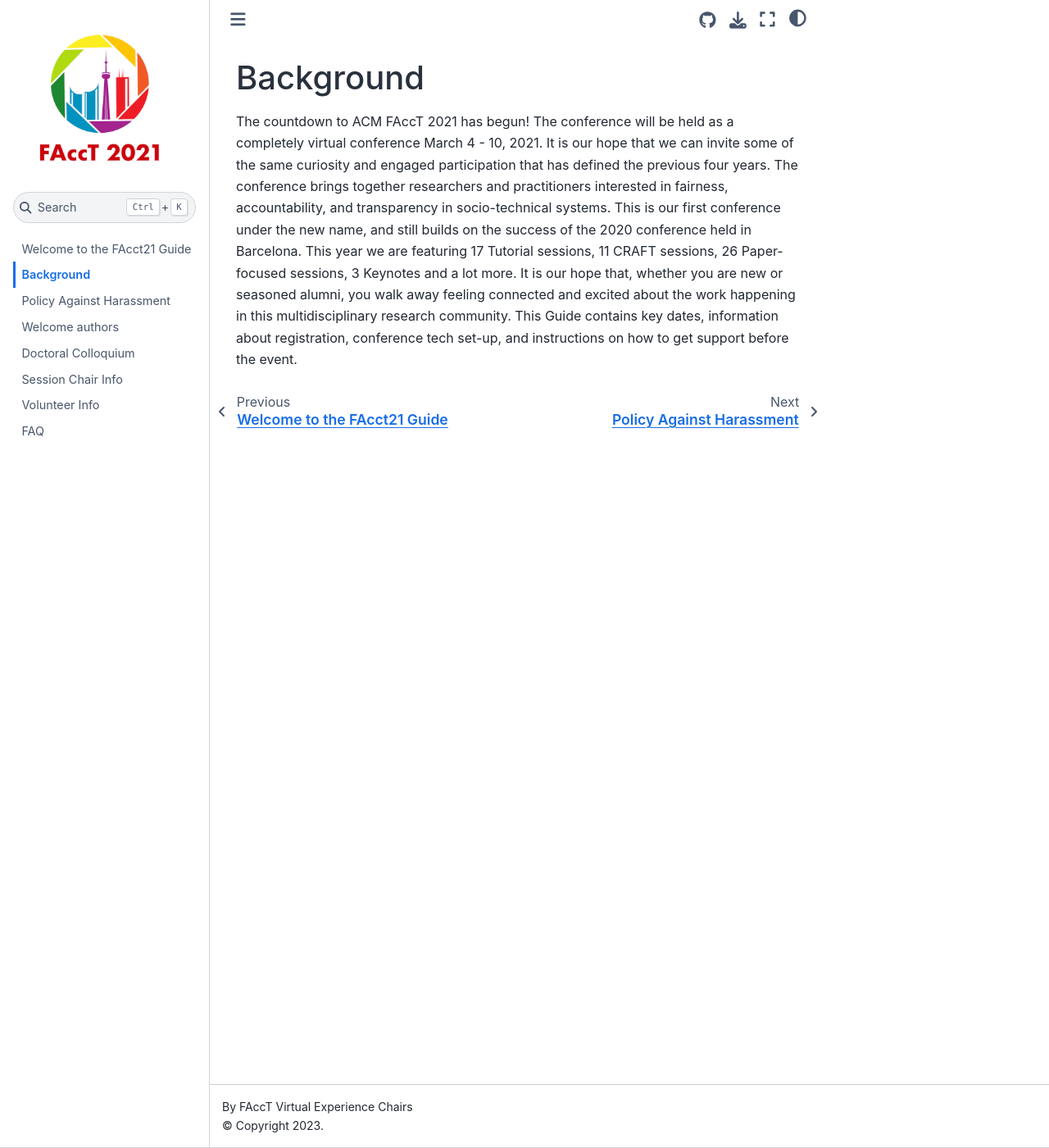
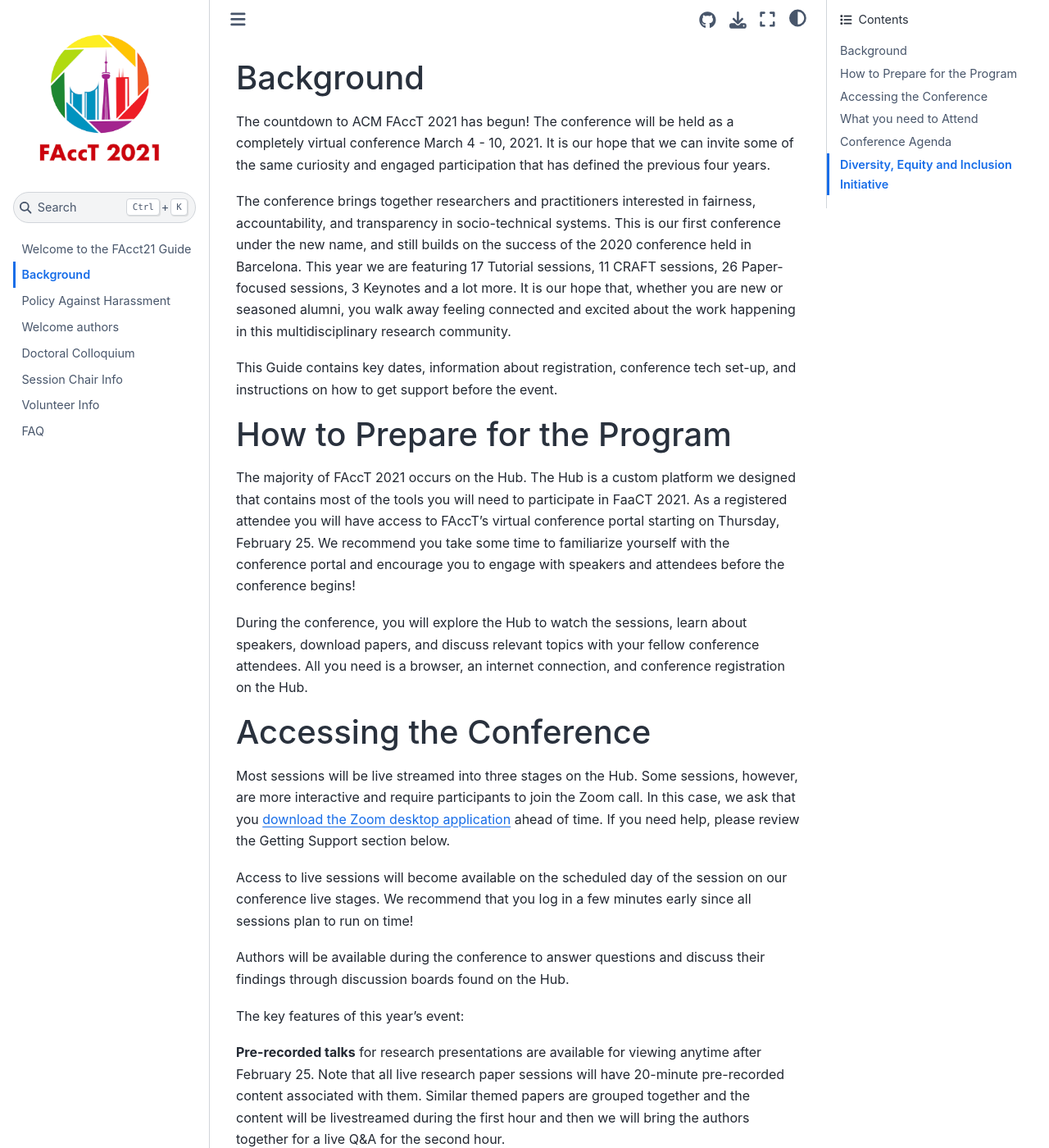
Before and after one commit to Facct22guide/Facct22guide.github.io, a Jupyter Book: the page built from background.md, in a window 1280 px wide and 1400 px high. Shown: the whole window at 82% size. Built offline with Jupyter Book 1.0.4 settings and Sphinx 7.4.7 and the Sphinx Book theme 1.1.4, drawn with Linux system fonts in a browser that asks for light colours; some of the changed text lies outside the part shown.

Commit message:
Added more detail to the guide
Missing links to Hub guide, missing password to Hub (intentionally), missing tips for getting the most out of Facct, missing social media section, digi infrastructure guides, accessibility section and policy on harassment

```diff
--- a/background.md
+++ b/background.md
@@ -1,5 +1,41 @@
 # Background
 
 The countdown to ACM FAccT 2021 has begun! The conference will be held as a completely virtual conference March 4 - 10, 2021. It is our hope that we can invite some of the same curiosity and engaged participation that has defined the previous four years.
+
 The conference brings together researchers and practitioners interested in fairness, accountability, and transparency in socio-technical systems. This is our first conference under the new name, and still builds on the success of the 2020 conference held in Barcelona. This year we are featuring 17 Tutorial sessions, 11 CRAFT sessions, 26 Paper-focused sessions, 3 Keynotes and a lot more. It is our hope that, whether you are new or seasoned alumni, you walk away feeling connected and excited about the work happening in this multidisciplinary research community.
+
 This Guide contains key dates, information about registration, conference tech set-up, and instructions on how to get support before the event.
+
+# How to Prepare for the Program
+The majority of FAccT 2021 occurs on the Hub. The Hub is a custom platform we designed that contains most of the tools you will need to participate in FaaCT 2021. As a registered attendee you will have access to FAccT’s virtual conference portal starting on Thursday, February 25. We recommend you take some time to familiarize yourself with the conference portal and encourage you to engage with speakers and attendees before the conference begins!
+
+During the conference, you will explore the Hub to watch the sessions, learn about speakers, download papers, and discuss relevant topics with your fellow conference attendees. All you need is a browser, an internet connection, and conference registration on the Hub.
+
+# Accessing the Conference
+
+Most sessions will be live streamed into three stages on the Hub. Some sessions, however, are more interactive and require participants to join the Zoom call. In this case, we ask that you [download the Zoom desktop application](https://zoom.us/download) ahead of time. If you need help, please review the Getting Support section below.
+
+Access to live sessions will become available on the scheduled day of the session on our conference live stages. We recommend that you log in a few minutes early since all sessions plan to run on time!
+
+Authors will be available during the conference to answer questions and discuss their findings through discussion boards found on the Hub.
+
+The key features of this year’s event:
+
+**Pre-recorded talks** for research presentations are available for viewing anytime after February 25. Note that all live research paper sessions will have 20-minute pre-recorded content associated with them. Similar themed papers are grouped together and the content will be livestreamed during the first hour and then we will bring the authors together for a live Q&A for the second hour.
+
+**Community discussion boards** to interact with attendees outside of the sessions via Circle.so integration.
+
+**Live Q&A sessions** during the main conference itself will be facilitated via Sli.do for keynotes, panelists, tutorials, and research presentations. All sessions will have access to Sli.do except for sessions that are not live streamed, such as CRAFT. These sessions will have limited capacity, so we encourage you to plan in advance if you wish to participate.
+
+# What you need to Attend
+
+**The Right Browser:** We recommend using Chrome for the best user experience. However, our virtual conference portal works well on Safari, Firefox, and Microsoft Edge.
+**Access to Internet:** You will need to have access to the internet in order to access the Hub and watch the livestream.
+
+# Conference Agenda
+
+Please note that all conference times on the portal are in **Coordinated Standard Time (UTC +0)**. You will be able to add events to your own calendar to convert to your local time.
+
+# Diversity, Equity and Inclusion Initiative
+
+The FAccT 2021 Diversity, Equity and Inclusion webpage will go live on February 26th, in the meantime, please direct open questions to DEI Chairs to inclusion@facctconference.org.
```
